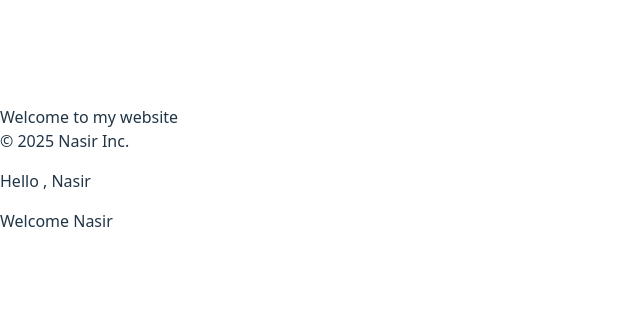
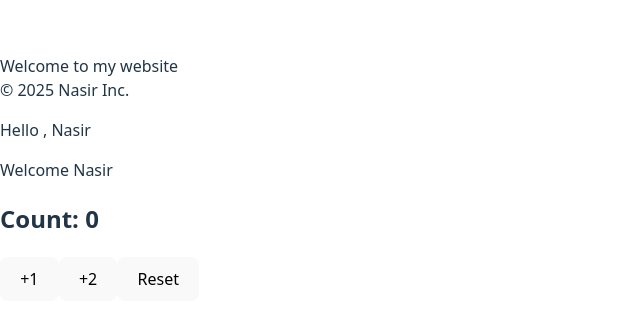
Before and after one commit to Nasir-afridi/React-Dev-Journey, a React (Vite) app in the folder React-Js-Folder/React-topics/week-1/: page / in a window 1280 px wide. Shown: the part 223-546 px from the top of the page, without its empty margins (0-640 px from the left). Built offline with nearby package versions, Linux system fonts and the light colour scheme.

Commit message:
useState + EVENT HANDLING added with basic counter app

```diff
--- a/React-Js-Folder/React-topics/week-1/src/App.jsx
+++ b/React-Js-Folder/React-topics/week-1/src/App.jsx
@@ -2,6 +2,8 @@
 import Footer from "./components/Footer"
 import Greeting from "./components/Greeting"
 import Message from "./components/Message"
+import Counter from "./components/Counter"
+
 
 function App() {
 
@@ -11,6 +13,7 @@
      <Footer />
      <Greeting name='Nasir' />
      <Message />
+     <Counter />
     </>
   )
 }
--- /dev/null
+++ b/React-Js-Folder/React-topics/week-1/src/components/Counter.jsx
@@ -0,0 +1,16 @@
+import { useState } from "react"
+
+const Counter = () => {
+    const [count, setCount] = useState(0);
+
+    return (
+        <>
+            <h2>Count: {count}</h2>
+            <button onClick={() => setCount(count + 1)}>+1</button>
+            <button onClick={() => setCount(count + 2)}>+2</button>
+            <button onClick={() => setCount(0)}>Reset</button>
+        </>
+    );
+};
+
+export default Counter;
```
